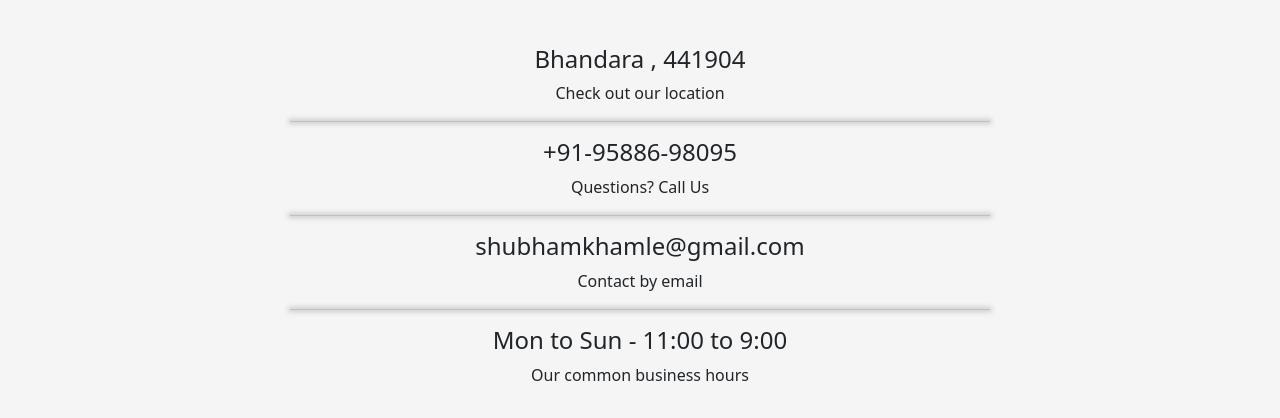
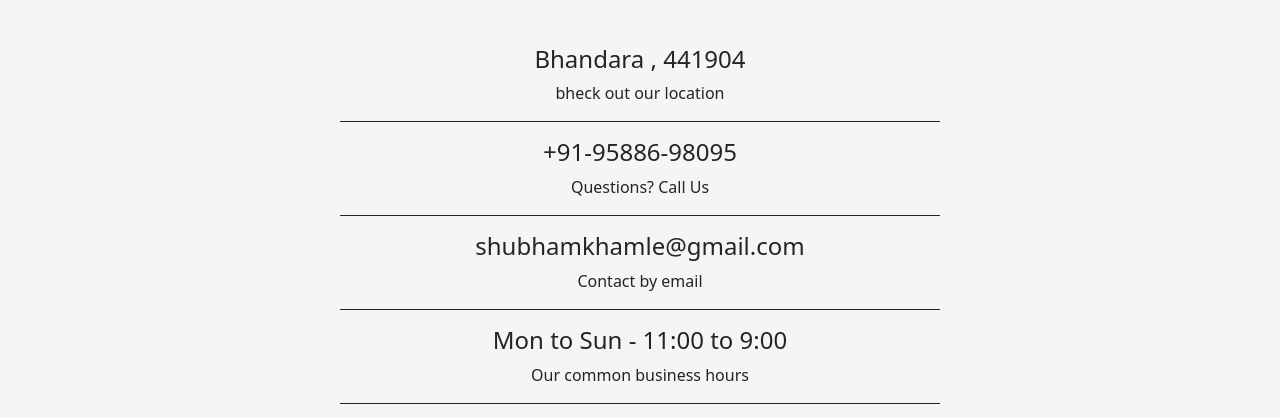
Before and after one commit to achaltelmasre/sk-photography, a React app in the folder client/: page /contact in a window 1280 px wide. Shown: the part 183-601 px from the top of the page. Built offline with nearby package versions, Linux system fonts and the light colour scheme; no server answers.

Commit message:
changes in cantact page

```diff
--- a/client/src/views/Contact/Contact.css
+++ b/client/src/views/Contact/Contact.css
@@ -1,7 +1,7 @@
 
 .contact-container{
     height: auto;
-    width: 700px;
+    width: 600px;
     margin: 0 auto;
 
 }
--- a/client/src/views/Contact/Contact.js
+++ b/client/src/views/Contact/Contact.js
@@ -62,16 +62,16 @@ function Contact() {
                 <div className='contact-container text-center font1'>
                     <h2 className='contact-name'>Contact Us</h2>
                     <h4 className='font'>Bhandara , 441904 </h4>
-                    <p>Check out our location</p>
-                    <hr />
+                    <p className='border-bottom border-dark pb-3'>bheck out our location</p>
+
                     <h4 className='font'>+91-95886-98095</h4>
-                    <p>Questions? Call Us</p>
-                    <hr />
+                    <p className='border-bottom border-dark pb-3'>Questions? Call Us</p>
+
                     <h4 className='font'>shubhamkhamle@gmail.com</h4>
-                    <p>Contact by email</p>
-                    <hr />
+                    <p className='border-bottom border-dark pb-3'>Contact by email</p>
+
                     <h4 className='font'>Mon to Sun - 11:00 to 9:00</h4>
-                    <p>Our common business hours</p>
+                    <p className='border-bottom border-dark pb-3'>Our common business hours</p>
                     <br />
                     <i className="bi bi-facebook icon"></i>
                     <i className="bi bi-whatsapp icon"></i>
```
